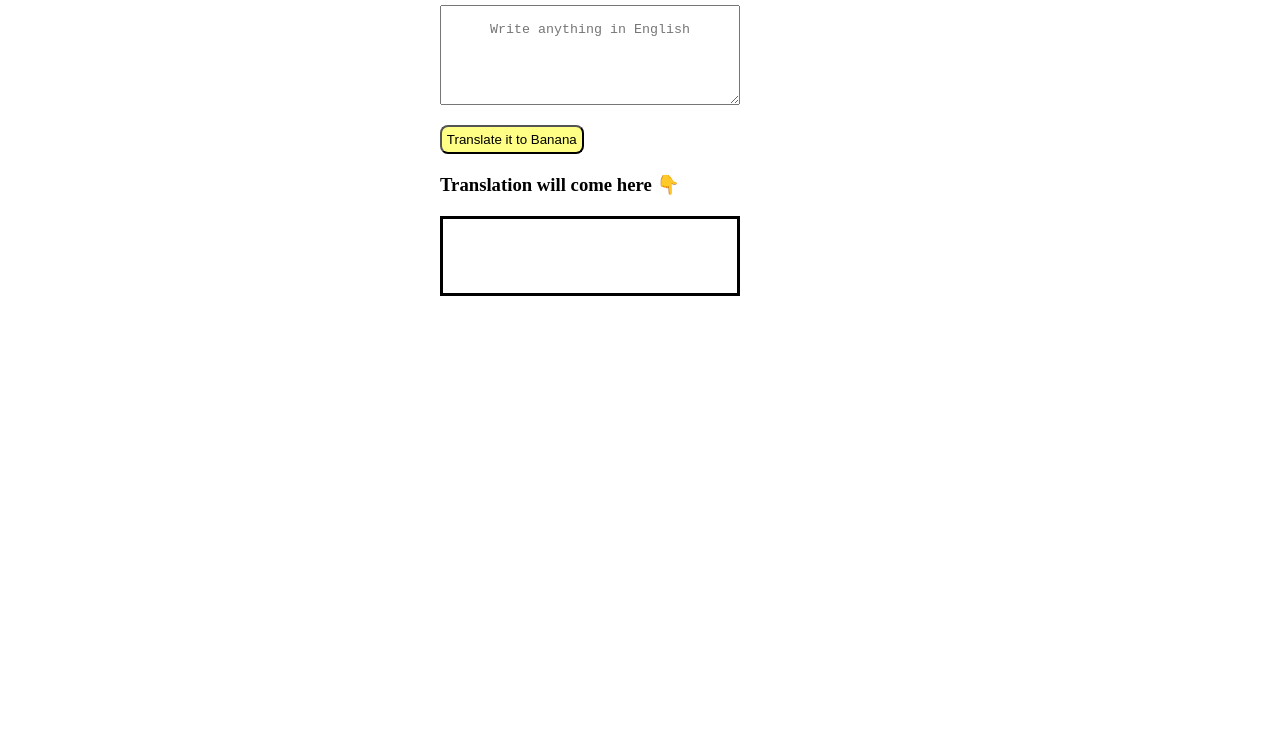
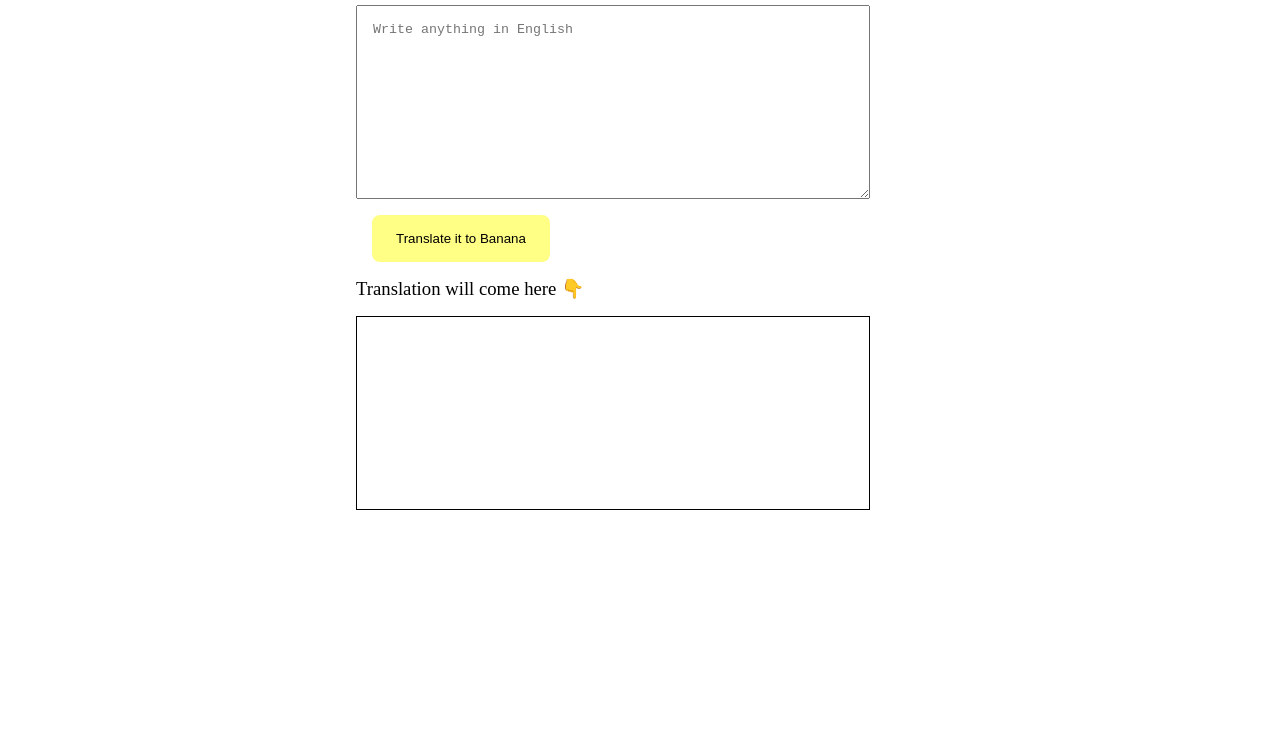
Before and after one commit to Nikhil718/neogcamp-minionspeak, a plain HTML site: page index.html in a window 1280 px wide. Shown: the part 62-800 px from the top of the page. Drawn offline with Linux system fonts and the light colour scheme.

Commit message:
file: added

```diff
--- /dev/null
+++ b/app.js
@@ -0,0 +1,11 @@
+var input = document.getElementById("input-area");
+var button = document.querySelector("#btn-translate")
+
+
+
+function clickhandler() {
+    var inpute = input.value;
+    console.log(inpute);
+}
+
+button.addEventListener('click' , clickhandler) ;
--- a/index.html
+++ b/index.html
@@ -7,12 +7,15 @@
     <title>language translator</title>
 </head>
 <body>
-    <header class="head">
+    <nav class="head">
         <h1>Bananaaa Talk</h1>
-    </header>
-    <textarea id="input-area" placeholder= "Write anything in English"></textarea> </textarea>
+    </nav>
+    <div class="container container-center">
+    <textarea id="input-area" placeholder= "Write anything in English"></textarea>
     <button id="btn-translate">Translate it to Banana</button>
     <h3 class="trans-headding"> Translation will come here 👇</h3>
     <div id="output-area"></div>
+    </div>
+    <script src="app.js" type="text/javascript"></script>
 </body>
 </html>
--- a/styles.css
+++ b/styles.css
@@ -1,11 +1,15 @@
-*{
+
+body{
     margin: 0;
-    padding: 0;
-    box-sizing: border-box;
+    margin: auto;
 }
-body{
-    max-width: 800px;
+.container{
+    padding: 0rem 1rem;
+}
+.container-center{
+    max-width: 600px;
     margin: auto;
+
 }
 
 .head{
@@ -14,32 +18,30 @@ body{
     margin-top: 10px;
 }
 textarea{
-    width: 300px;
-    text-align: center;
-    margin-top: 20px;
-    margin-left: 25%;
-    height: 100px;
+    width: 80%;
+    min-height: 20vh;
+    padding: 1rem;
+    margin: 1rem;
     display: block;
-    padding: 1rem;
 }
 
 #btn-translate{
-    padding: 0.3rem;
-    margin-top: 20px;
-    margin-left: 25%;
+    padding: 1rem 1.5rem;
+    margin-left: 2rem;
     border-radius:0.5rem;
+    border: none;
     background-color: rgb(255, 255, 134);
 }
 .trans-headding{
-    margin-top: 20px;
-    margin-left: 25%;
+   margin: 1rem;
+   font-weight: lighter;
 }
 
 #output-area{
-    border: black solid;
-    width: 300px;
-    height:10vh;
-    margin-top: 20px;
-    margin-left: 25%;
+    border: 1px black solid;
+    width: 80%;
+    min-height:20vh;
+    padding: 1rem;
+    margin: 1rem;
     display: block;
 }
```
